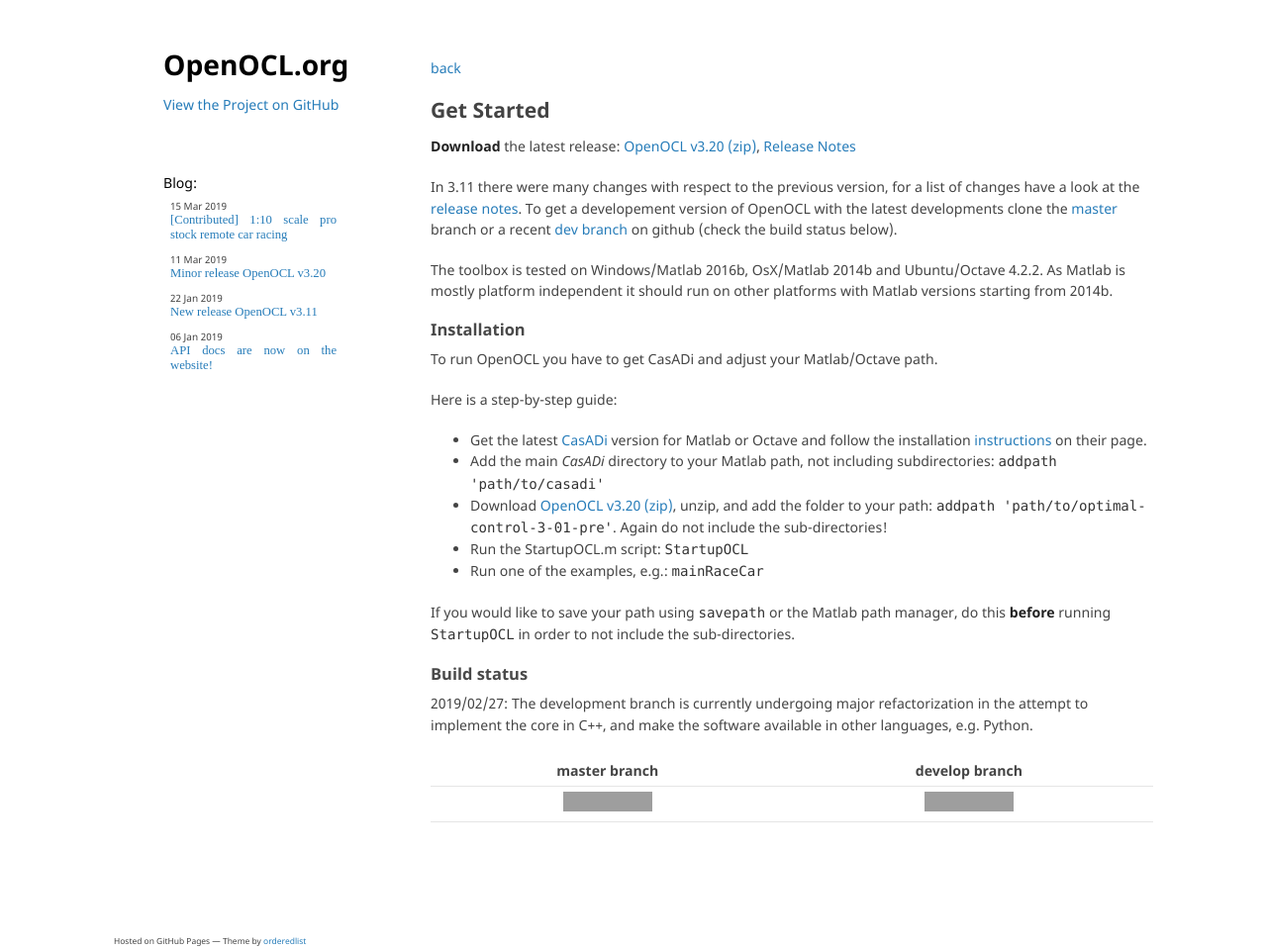
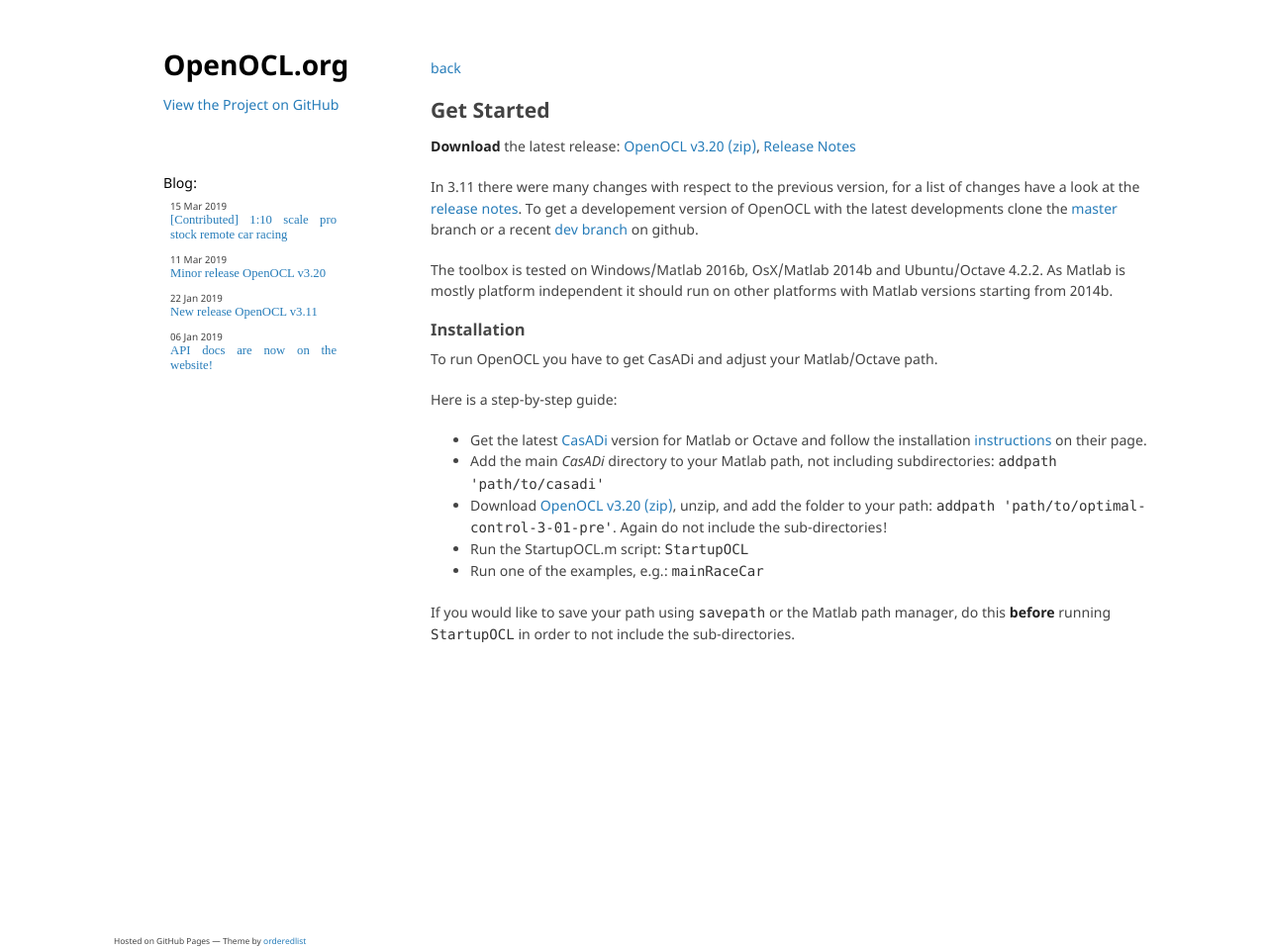
Before and after one commit to OpenOCL/openocl.github.io, a Jekyll site: the page built from get-started.md, in a window 1280 px wide and 959 px high. Shown: the whole window at 99% size. Built offline with Jekyll 4.4.1, drawn with Linux system fonts in a browser that asks for light colours; some web fonts are replaced; our own code applies the rules of GitHub Pages for plain Markdown files; grey boxes are pictures that could not be loaded.

Commit message:
Update get-started.md

```diff
--- a/get-started.md
+++ b/get-started.md
@@ -1,12 +1,12 @@
 ---
 permalink: /get-started/
-last_modified_at: 2019-03-11
+last_modified_at: 2019-03-21
 title: Get Started
 ---
 
 **Download** the latest release: [OpenOCL v3.20 (zip)](https://github.com/OpenOCL/OpenOCL/archive/v.3.20.zip), [Release Notes](https://github.com/OpenOCL/OpenOCL/releases)
 
-In 3.11 there were many changes with respect to the previous version, for a list of changes have a look at the [release notes](https://github.com/OpenOCL/OpenOCL/releases). To get a developement version of OpenOCL with the latest developments clone the [master](https://github.com/OpenOCL/OpenOCL/tree/master) branch or a recent [dev branch](https://github.com/OpenOCL/OpenOCL/branches) on github (check the build status below).
+In 3.11 there were many changes with respect to the previous version, for a list of changes have a look at the [release notes](https://github.com/OpenOCL/OpenOCL/releases). To get a developement version of OpenOCL with the latest developments clone the [master](https://github.com/OpenOCL/OpenOCL/tree/master) branch or a recent [dev branch](https://github.com/OpenOCL/OpenOCL/branches) on github.
 
 The toolbox is tested on Windows/Matlab 2016b, OsX/Matlab 2014b and Ubuntu/Octave 4.2.2. As Matlab is mostly platform independent it should run on other platforms with Matlab versions starting from 2014b.
 
@@ -23,11 +23,3 @@
 * Run one of the examples, e.g.: `mainRaceCar`
 
 If you would like to save your path using `savepath` or the Matlab path manager, do this **before** running `StartupOCL` in order to not include the sub-directories.
-
-### Build status
-
-2019/02/27: The development branch is currently undergoing major refactorization in the attempt to implement the core in C++, and make the software available in other languages, e.g. Python.
-
-| master branch | develop branch |
-|:------:|:-------:|
-| [![Build Status](https://travis-ci.org/OpenOCL/OpenOCL.svg?branch=master)](https://travis-ci.org/OpenOCL/OpenOCL) | [![Build Status](https://travis-ci.org/OpenOCL/OpenOCL.svg?branch=develop)](https://travis-ci.org/OpenOCL/OpenOCL) |
```
